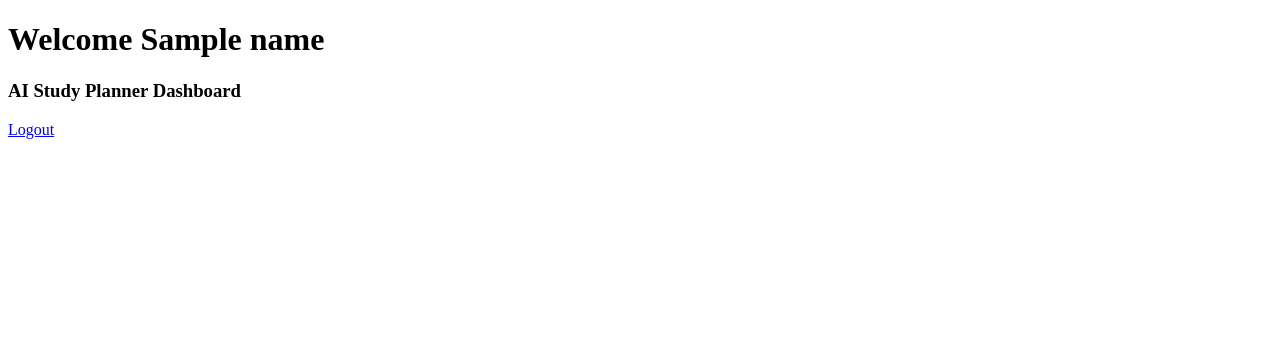
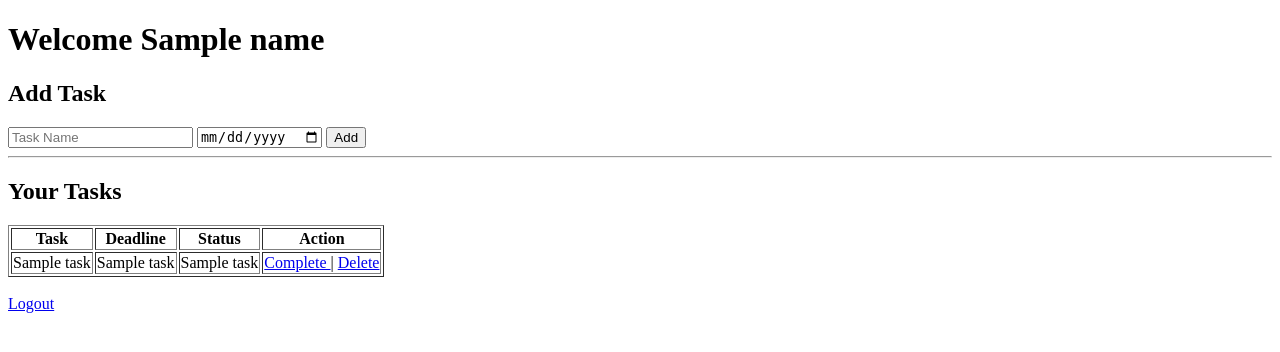
Before and after one commit to Jigyasa5/AI_Study_Plannr, a Flask app: template templates/dashboard.html in a window 1280 px wide. Shown: the top 352 px of the page. Run offline with Flask 3, Linux system fonts and the light colour scheme; the template is opened without the code that fills it: most values are stand-ins (such as "Sample title", 1, 10 or a date in 2020).

Commit message:
Updated dashboard with CRUD operations

```diff
--- a/app.py
+++ b/app.py
@@ -70,7 +70,94 @@ def dashboard():
     if "user" not in session:
         return redirect("/login")
 
-    return render_template("dashboard.html", name=session["user"])
+    conn = sqlite3.connect("database.db")
+    cursor = conn.cursor()
+
+    cursor.execute(
+        "SELECT id FROM users WHERE name=?",
+        (session["user"],)
+    )
+
+    user_id = cursor.fetchone()[0]
+
+    cursor.execute(
+        "SELECT * FROM tasks WHERE user_id=?",
+        (user_id,)
+    )
+
+    tasks = cursor.fetchall()
+
+    conn.close()
+
+    return render_template(
+        "dashboard.html",
+        name=session["user"],
+        tasks=tasks
+    )
+
+## Add Task
+@app.route("/add_task", methods=["POST"])
+def add_task():
+
+    if "user" not in session:
+        return redirect("/login")
+
+    task = request.form["task"]
+    deadline = request.form["deadline"]
+
+    conn = sqlite3.connect("database.db")
+    cursor = conn.cursor()
+
+    cursor.execute(
+        "SELECT id FROM users WHERE name=?",
+        (session["user"],)
+    )
+
+    user_id = cursor.fetchone()[0]
+
+    cursor.execute(
+        "INSERT INTO tasks(user_id, task_name, deadline, status) VALUES(?,?,?,?)",
+        (user_id, task, deadline, "Pending")
+    )
+
+    conn.commit()
+    conn.close()
+
+    return redirect("/dashboard")
+
+## Delete Task
+@app.route("/delete_task/<int:id>")
+def delete_task(id):
+
+    conn = sqlite3.connect("database.db")
+    cursor = conn.cursor()
+
+    cursor.execute(
+        "DELETE FROM tasks WHERE id=?",
+        (id,)
+    )
+
+    conn.commit()
+    conn.close()
+
+    return redirect("/dashboard")
+
+## Complete Task
+@app.route("/complete_task/<int:id>")
+def complete_task(id):
+
+    conn = sqlite3.connect("database.db")
+    cursor = conn.cursor()
+
+    cursor.execute(
+        "UPDATE tasks SET status='Completed' WHERE id=?",
+        (id,)
+    )
+
+    conn.commit()
+    conn.close()
+
+    return redirect("/dashboard")
 
 
 # ---------------- LOGOUT ----------------
--- a/templates/dashboard.html
+++ b/templates/dashboard.html
@@ -8,7 +8,76 @@
 
 <h1>Welcome {{ name }}</h1>
 
-<h3>AI Study Planner Dashboard</h3>
+<h2>Add Task</h2>
+
+<form action="/add_task" method="POST">
+
+    <input
+        type="text"
+        name="task"
+        placeholder="Task Name"
+        required
+    >
+
+    <input
+        type="date"
+        name="deadline"
+        required
+    >
+
+    <button>Add</button>
+
+</form>
+
+<hr>
+
+<h2>Your Tasks</h2>
+
+<table border="1">
+
+<tr>
+
+<th>Task</th>
+
+<th>Deadline</th>
+
+<th>Status</th>
+
+<th>Action</th>
+
+</tr>
+
+{% for task in tasks %}
+
+<tr>
+
+<td>{{ task[2] }}</td>
+
+<td>{{ task[3] }}</td>
+
+<td>{{ task[4] }}</td>
+
+<td>
+
+<a href="/complete_task/{{ task[0] }}">
+Complete
+</a>
+
+|
+
+<a href="/delete_task/{{ task[0] }}">
+Delete
+</a>
+
+</td>
+
+</tr>
+
+{% endfor %}
+
+</table>
+
+<br>
 
 <a href="/logout">Logout</a>
 
```
Also changed, not shown: database.py (+11 -0 lines), database.db.
